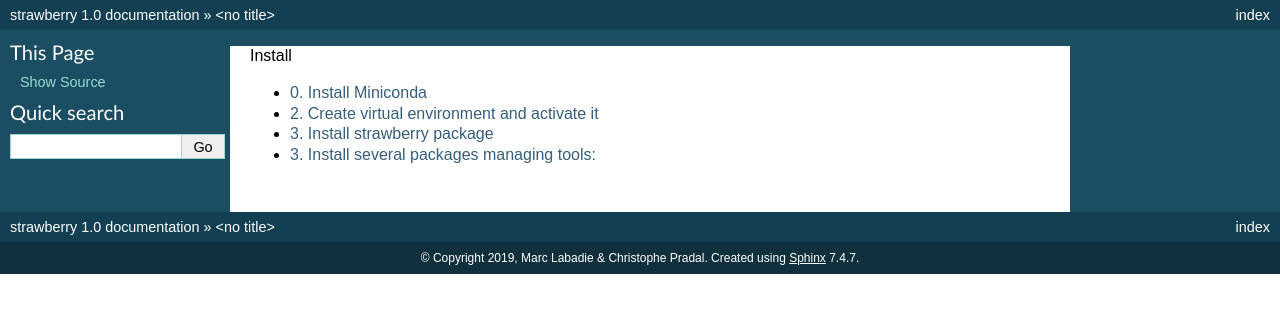
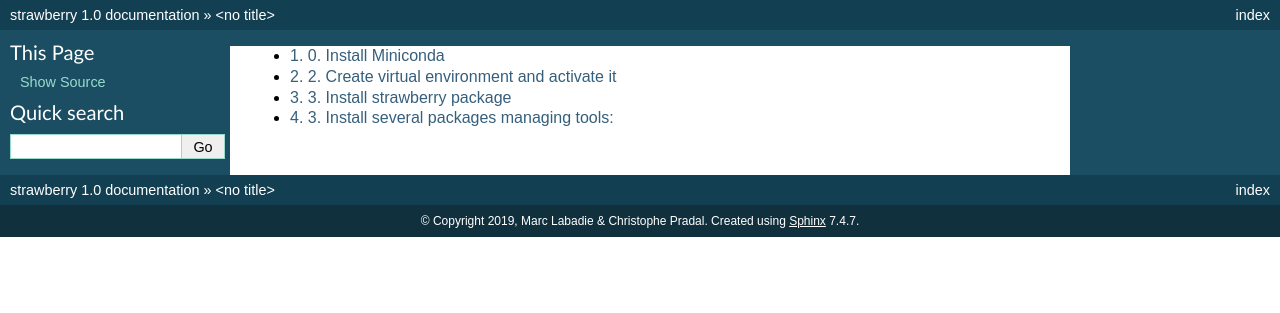
Before and after one commit to openalea/strawberry, a Sphinx documentation site: the page built from doc/source/Install/Index.rst, in a window 1280 px wide. Shown: the top 313 px of the page. Built offline with Sphinx 7.4.7, drawn with Linux system fonts in a browser that asks for light colours; formulas are drawn with MathJax 3; pages that are not in the unit, such as notebooks, are missing from menus.

Commit message:
update documentation

```diff
--- a/doc/source/Install/Index.rst
+++ b/doc/source/Install/Index.rst
@@ -1,5 +1,5 @@
 .. toctree::
-    :glob:
-    :caption: Install
+    :maxdepth: 2
+    :numbered:
 
-    ./miniconda.rst
+    miniconda.rst
```
